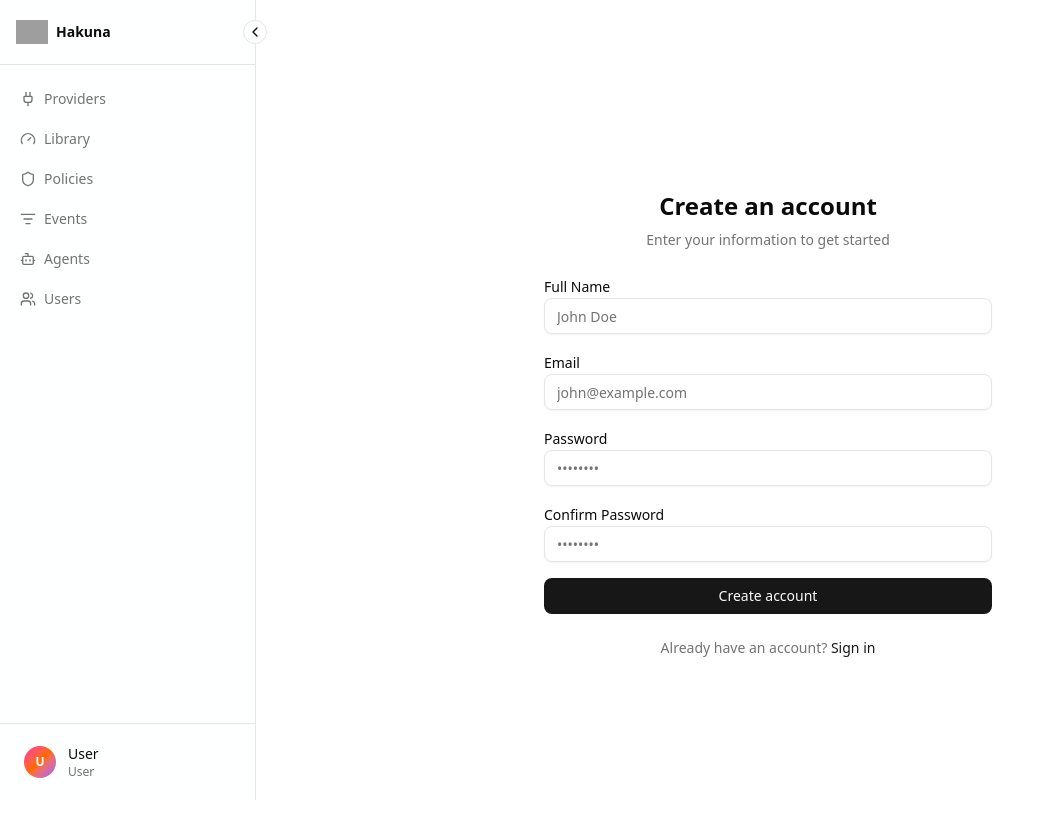
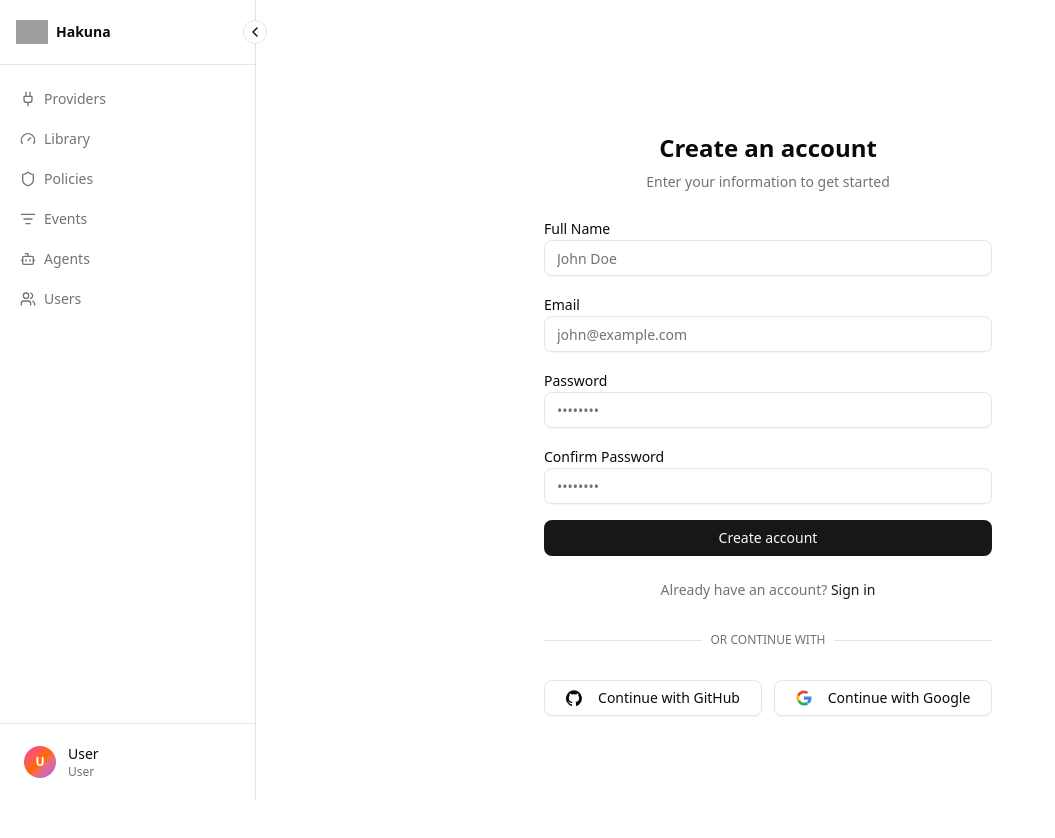
Before and after one commit to MrAnde7son/emseepee, a Next.js app in the folder dashboard/: page /register in a window 1280 px wide. Shown: the top 838 px of the page, without its empty margins (0-1055 px from the left). Built offline with nearby package versions, Linux system fonts and the light colour scheme; no server answers; grey boxes are pictures that could not be loaded.

Commit message:
add social login in registration

```diff
--- a/dashboard/src/app/register/page.tsx
+++ b/dashboard/src/app/register/page.tsx
@@ -16,6 +16,7 @@ export default function RegisterPage() {
     confirmPassword: "",
   });
   const [isLoading, setIsLoading] = useState(false);
+  const [socialLoading, setSocialLoading] = useState<"google" | "github" | null>(null);
   const [error, setError] = useState("");
 
   const handleChange = (e: React.ChangeEvent<HTMLInputElement>) => {
@@ -64,6 +65,21 @@ export default function RegisterPage() {
       setError(errorMessage);
     } finally {
       setIsLoading(false);
+    }
+  };
+
+  const handleSocialLogin = async (provider: "google" | "github") => {
+    setError("");
+    setSocialLoading(provider);
+
+    try {
+      const { authorizationUrl } = await Api.startSocialLogin(provider);
+      window.location.href = authorizationUrl;
+    } catch (err) {
+      const errorMessage = err instanceof Error ? err.message : "Unable to start social login. Please try again.";
+      setError(errorMessage);
+    } finally {
+      setSocialLoading(null);
     }
   };
 
@@ -157,7 +173,88 @@ export default function RegisterPage() {
             Sign in
           </Link>
         </div>
+
+        <div className="relative py-2">
+          <div className="absolute inset-0 flex items-center" aria-hidden="true">
+            <div className="w-full border-t" />
+          </div>
+          <div className="relative flex justify-center text-xs uppercase">
+            <span className="bg-background px-2 text-muted-foreground">Or continue with</span>
+          </div>
+        </div>
+
+        <div className="grid grid-cols-1 gap-3 sm:grid-cols-2">
+          <Button
+            variant="outline"
+            className="w-full"
+            type="button"
+            disabled={!!socialLoading}
+            onClick={() => handleSocialLogin("github")}
+          >
+            <GithubIcon className="mr-2 h-4 w-4" />
+            {socialLoading === "github" ? "Connecting..." : "Continue with GitHub"}
+          </Button>
+          <Button
+            variant="outline"
+            className="w-full"
+            type="button"
+            disabled={!!socialLoading}
+            onClick={() => handleSocialLogin("google")}
+          >
+            <GoogleIcon className="mr-2 h-4 w-4" />
+            {socialLoading === "google" ? "Connecting..." : "Continue with Google"}
+          </Button>
+        </div>
       </div>
     </div>
   );
 }
+
+function GithubIcon({ className }: { className?: string }) {
+  return (
+    <svg
+      xmlns="http://www.w3.org/2000/svg"
+      viewBox="0 0 24 24"
+      fill="currentColor"
+      className={className}
+      role="img"
+      aria-hidden
+    >
+      <path
+        fillRule="evenodd"
+        d="M12 .5a12 12 0 0 0-3.794 23.4c.6.11.82-.26.82-.58 0-.29-.01-1.06-.02-2.09-3.338.73-4.042-1.61-4.042-1.61-.546-1.39-1.333-1.76-1.333-1.76-1.09-.74.083-.73.083-.73 1.204.09 1.84 1.24 1.84 1.24 1.07 1.84 2.81 1.31 3.494 1 .108-.77.42-1.31.763-1.61-2.665-.3-5.466-1.33-5.466-5.93 0-1.31.47-2.38 1.236-3.22-.124-.3-.535-1.52.117-3.17 0 0 1.006-.32 3.3 1.23a11.5 11.5 0 0 1 6 0c2.29-1.55 3.295-1.23 3.295-1.23.654 1.65.243 2.87.12 3.17.77.84 1.234 1.91 1.234 3.22 0 4.61-2.805 5.63-5.48 5.93.43.37.824 1.1.824 2.22 0 1.6-.015 2.89-.015 3.28 0 .32.217.7.825.58A12 12 0 0 0 12 .5Z"
+        clipRule="evenodd"
+      />
+    </svg>
+  );
+}
+
+function GoogleIcon({ className }: { className?: string }) {
+  return (
+    <svg
+      xmlns="http://www.w3.org/2000/svg"
+      viewBox="0 0 48 48"
+      className={className}
+      role="img"
+      aria-hidden
+    >
+      <path
+        fill="#EA4335"
+        d="M24 9.5c3.54 0 6 1.54 7.38 2.84l5.4-5.26C33.98 3.64 29.38 1.5 24 1.5 14.82 1.5 6.92 6.98 3.44 14.58l6.68 5.19C11.6 14.16 17.25 9.5 24 9.5Z"
+      />
+      <path
+        fill="#4285F4"
+        d="M46.5 24.5c0-1.64-.15-3.2-.43-4.7H24v9.1h12.7c-.55 2.9-2.2 5.35-4.7 7.04l7.2 5.6C43.66 37.84 46.5 31.7 46.5 24.5Z"
+      />
+      <path
+        fill="#FBBC05"
+        d="M10.12 28.77c-.48-1.45-.75-3-.75-4.77s.27-3.32.75-4.77l-6.68-5.19C1.93 16.84 1.5 20.37 1.5 24c0 3.63.43 7.16 1.94 10.96l6.68-5.19Z"
+      />
+      <path
+        fill="#34A853"
+        d="M24 46.5c5.38 0 9.9-1.77 13.2-4.82l-7.2-5.6c-2 1.35-4.6 2.14-6 2.14-5.74 0-10.58-3.88-12.33-9.23l-6.68 5.19C9 41.02 16.07 46.5 24 46.5Z"
+      />
+      <path fill="none" d="M1.5 1.5h45v45h-45Z" />
+    </svg>
+  );
+}
```
